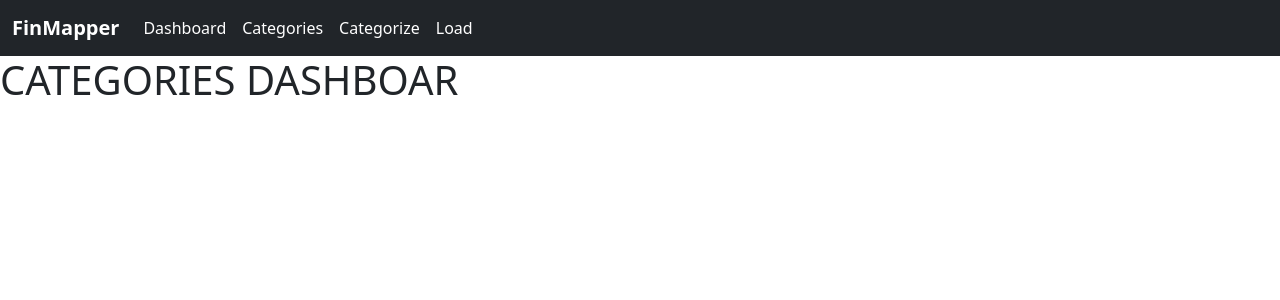
After one commit to UrbanoJVR/FinMapper, a Flask app: page /categories/dashboard in a window 1280 px wide. The commit adds this page. Shown: the top 300 px of the page. Run offline with Flask 3, Linux system fonts and the light colour scheme.

Commit message:
Base categories dashboard created and running

```diff
--- a/app/__init__.py
+++ b/app/__init__.py
@@ -6,6 +6,9 @@ from config import config
 def register_blueprints(app):
     from .file_import import file_import_blueprint
     app.register_blueprint(file_import_blueprint)
+
+    from .categories import categories_blueprint
+    app.register_blueprint(categories_blueprint)
 
 
 def get_locale():
--- /dev/null
+++ b/app/categories/__init__.py
@@ -0,0 +1,5 @@
+from flask import Blueprint
+
+categories_blueprint = Blueprint('categories_blueprint', __name__, url_prefix='')
+
+from . import routes
--- /dev/null
+++ b/app/categories/routes.py
@@ -0,0 +1,8 @@
+from flask import render_template
+
+from app.categories import categories_blueprint
+
+
+@categories_blueprint.route('/categories/dashboard')
+def dashboard():
+    return render_template('categories/categories_dashboard.html')
--- a/app/file_import/csv_file_reader.py
+++ b/app/file_import/csv_file_reader.py
@@ -19,6 +19,5 @@ class CsvFileReader(TransactionsFileReader):
         for line in content_lines[1:]:
             transaction = TransactionFromFile(line.split(';')[0], line.split(';')[1], line.split(';')[2])
             transactions.append(transaction)
-            print(transaction)
 
         return transactions
--- a/app/templates/base.html
+++ b/app/templates/base.html
@@ -27,7 +27,7 @@
                     <a class="nav-link active" aria-current="page" href="#">{{ _('Dashboard') }}</a>
                 </li>
                 <li class="nav-item">
-                    <a class="nav-link active" aria-current="page" href="#">{{ _('Categories') }}</a>
+                    <a class="nav-link active" aria-current="page" href="{{ url_for('categories_blueprint.dashboard') }}">{{ _('Categories') }}</a>
                 </li>
                 <li class="nav-item">
                     <a class="nav-link active" aria-current="page" href="#">{{ _('Categorize') }}</a>
--- /dev/null
+++ b/app/templates/categories/categories_dashboard.html
@@ -0,0 +1,5 @@
+{% extends 'base.html' %}
+
+{% block content %}
+    <H1>CATEGORIES DASHBOAR</H1>
+{% endblock %}
```
